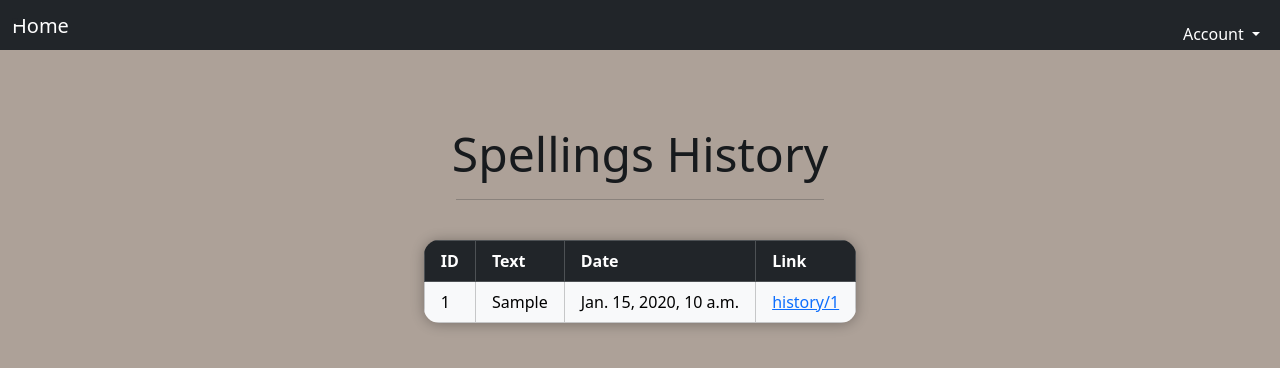
After one commit to Koji255/spella, a Django app: page /speller/history in a window 1280 px wide. The commit adds this page. Shown: the top 368 px of the page. Run offline with Django 5.2, Linux system fonts and the light colour scheme; a user stored in the database is signed in; tables that the repository leaves empty hold one stand-in row (values such as "Sample post").

Commit message:
History functionality added and speller src method fixed

```diff
--- a/speller_app/forms.py
+++ b/speller_app/forms.py
@@ -1,4 +1,4 @@
 from django import forms
 
 class TextInputForm(forms.Form):
-    text = forms.CharField(widget=forms.Textarea, label="Your text:", max_length=10000)
+    text = forms.CharField(widget=forms.Textarea, label=False, max_length=10000)
--- a/speller_app/models.py
+++ b/speller_app/models.py
@@ -5,7 +5,7 @@ from users.models import User
 class Report(models.Model):
     user = models.ForeignKey(User, on_delete=models.CASCADE)
     # Combination of 4 logenst eng words + 3 symbols as "."
-    header = models.CharField(183)
+    header = models.CharField(48)
     text = models.TextField()
     date = models.DateTimeField(auto_now=True)
 
--- /dev/null
+++ b/speller_app/templates/speller_app/history.html
@@ -0,0 +1,42 @@
+{% extends 'base.html' %}
+
+{% block head %}
+    <title>history</title>
+{% endblock %}
+
+{% block main %}
+    <center>
+        <div class="container" name="history-table-container">
+            <h1 style="margin-top: -4.3rem !important; color: #171a1d; background: none; border: none; font-size:3rem; font-weight: 500;">
+                Spellings History
+            </h1>
+
+            <hr style="width: 23rem; margin-bottom: 2.5rem;">
+
+            <table class="table table-light table-bordered table-rounded" style="width: fit-content;">
+                <thead class="table-dark">
+                    <tr>
+                        <th>ID</th>
+                        <th>Text</th>
+                        <th>Date</th>
+                        <th>Link</th>
+                    </tr>
+                </thead>
+
+                <tbody>
+                    {% for report in object_list %}
+                        <tr>
+                            <td>{{ report.0 }}</td>
+                            <td>{{ report.1 }}</td>
+                            <td>{{ report.2 }}</td>
+                            <td>
+                                <a href="{% url 'speller_app:history' %}/{{ report.0 }}">
+                                history/{{ report.0 }}
+                                </a>
+                            </td>
+                        </tr>
+                    {% endfor %}
+                </tbody>
+        </div>
+    </center>
+{% endblock %}
--- a/speller_app/urls.py
+++ b/speller_app/urls.py
@@ -1,6 +1,4 @@
 from django.urls import path
-
-from django.forms import BaseForm
 
 from . import views
 
@@ -9,4 +7,6 @@ app_name = "speller_app"
 urlpatterns = [
     path("", views.index, name="index"),
     path("spell_the_text", views.spell, name="spell"),
+    path("history", views.HistoryView.as_view(), name="history"),
+    path("history/<int:report_id>", views.report, name="report"),
 ]
--- a/speller_app/views.py
+++ b/speller_app/views.py
@@ -1,10 +1,13 @@
-import re
-
 from django.shortcuts import render, redirect
 
-from django.http import HttpResponse, HttpResponseRedirect
+from django.contrib import messages
+from django.contrib.auth.mixins import LoginRequiredMixin
+
+from django.http import HttpResponse
 
 from django.urls import reverse
+
+from django.views.generic import ListView
 
 from users.models import User
 
@@ -15,11 +18,12 @@ from libs.text_handler.src.methods import speller
 
 
 
-# Create your views here.
+# Index
 def index(request):
     return render(request, "speller_app/index.html")
 
 
+# Text spell page
 def spell(request):
     if request.method == "POST":
         form = TextInputForm(data=request.POST)
@@ -29,7 +33,7 @@ def spell(request):
 
             spelled_text = speller(text)["spelled_text"]
 
-            header = f"{spelled_text[:15]}..." if len(spelled_text) > 15 else spelled_text
+            header = f"{spelled_text[:46]}..." if len(spelled_text) > 45 else spelled_text
 
             if request.user.is_authenticated:
 
@@ -49,3 +53,24 @@ def spell(request):
         form = TextInputForm()
 
     return render(request, "speller_app/speller.html", context={"form": form})
+
+
+# Particular page with spelled text from history page
+def report(request, report_id):
+    if request.user.is_authenticated:
+        # Need to save in db spelled text
+        spelled_text = Report.objects.get(pk=report_id).text
+
+        return render(request, "speller_app/report.html", context={"spelled_text": spelled_text})
+
+    return redirect(reverse("speller_app:index"))
+
+
+# Spelled text history page
+class HistoryView(LoginRequiredMixin, ListView):
+    template_name = "speller_app/history.html"
+
+    context_object_name = "object_list"
+
+    def queryset(self):
+        return Report.objects.filter(user_id=self.request.user.pk).order_by("-date").values_list("id", "header", "date")
--- a/static/css/style.css
+++ b/static/css/style.css
@@ -1,5 +1,5 @@
 /*
-Color palete: #ADA198; #36332f
+Color palete: #ADA198; #36332f #212529, #272727
 */
 
 /* header {
@@ -90,31 +90,57 @@ p[name="index-description"] {
 
 .btn.btn-dark[name="spell-button"]:hover, .btn.btn-dark:hover {
     color: #ADA198 !important;
-    background-color: #292929 !important;
+    background-color: #272727 !important;
 }
 
 .btn.btn-dark {
     border-radius: 20px;
 }
 
-/* spell view */
+/* speller view (input & spelled form)*/
 .container[name="spelled-text-container"] {
-
-    margin-top: -8rem;
+    margin-top: -8.5rem;
 }
 
 button[name="copyBtn"]:hover {
     color: #d3d3d3 !important;
 }
 
-textarea[name="spelled-text"] {
-    padding: 0.8rem;
+textarea[name="spelled-text"], .custom-form textarea {
+    margin-top: 3rem;
+
+    padding: 1rem;
 
     border-radius: 10px;
     border-color: rgb(156, 156, 156);
 
     text-indent: 0;
 
-    background-color: #292929;
+    outline: none;
+
+    background-color: #272727;
+
+    caret-color: white;
     color: white;
+
+    margin-bottom: 1rem;
+
+    box-shadow: 0px 1px 7px rgba(0, 0, 0, 0.3);
 }
+
+
+/* history view */
+.container[name="history-table-container"] {
+    margin-top: 9rem;
+}
+
+.table.table-light.table-bordered.table-rounded {
+    border-radius: 15px;
+    overflow: hidden;
+
+    box-shadow: 0px 1px 13px rgba(0, 0, 0, 0.3);
+}
+
+td, th {
+    padding-inline: 1rem !important;
+}
--- a/templates/base.html
+++ b/templates/base.html
@@ -22,6 +22,12 @@
                 <div class="container-fluid">
 
                     <a class="navbar-brand" href="{% url 'speller_app:index' %}">Home</a>
+
+                    {% if user.is_authenticated %}
+                        <li class="nav-item" style="position:absolute; top:0.5rem; left: rem;">
+                            <a class="nav-link" href="{% url 'speller_app:history' %}">
+                        </li>
+                    {% endif %}
 
                     <div class="navbar-expand navbar" id="navbarSupportedContent">
                         <ul class="navbar-nav">
```
Also changed, not shown: speller_app/templates/speller_app/report.html (added, +43 -0 lines), speller_app/templates/speller_app/speller.html (+34 -20 lines).
